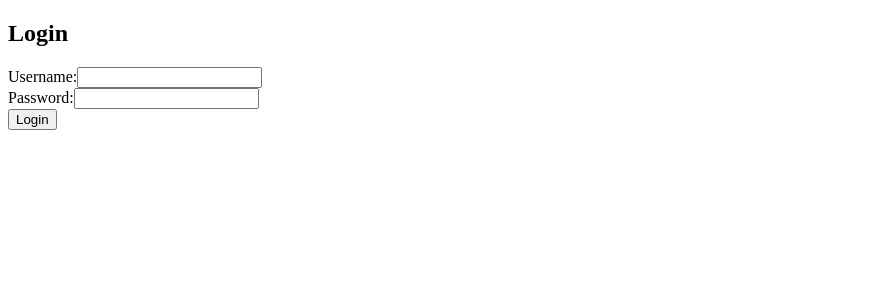
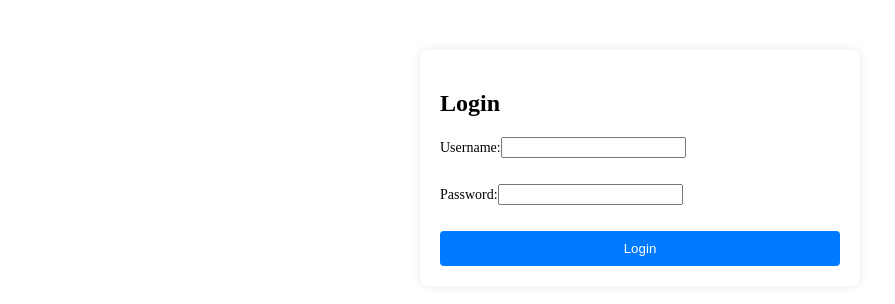
Before and after one commit to cbbartlett/react-social-media, a React (Vite) app in the folder client/: page /login in a window 1280 px wide. Shown: the top 304 px of the page, without its empty margins (0-895 px from the left). Built offline with nearby package versions, Linux system fonts and the light colour scheme.

Commit message:
added style for login/signup

```diff
--- a/client/src/App.css
+++ b/client/src/App.css
@@ -42,3 +42,48 @@
   text-align: center;
   list-style: none;
 }
+
+.LsContainer {
+  max-width: 400px;
+  margin: 50px auto;
+  background-color: #fff;
+  padding: 20px;
+  border-radius: 8px;
+  box-shadow: 0 0 10px rgba(0, 0, 0, 0.1);
+}
+
+.LSh2 {
+  font-size: 24px;
+  font-weight: bold;
+  margin-bottom: 20px;
+}
+
+.LsForm {
+  display: flex;
+  flex-direction: column;
+}
+
+.LsLabel {
+  font-size: 14px;
+  margin-bottom: 8px;
+}
+
+.LsInput {
+  padding: 10px;
+  margin-bottom: 16px;
+  border: 1px solid #ccc;
+  border-radius: 4px;
+}
+
+.LsButton {
+  padding: 10px;
+  background-color: #007bff;
+  color: #fff;
+  border: none;
+  border-radius: 4px;
+  cursor: pointer;
+}
+
+.LsButton:hover {
+  background-color: #0056b3;
+}
--- a/client/src/pages/Login.jsx
+++ b/client/src/pages/Login.jsx
@@ -1,6 +1,8 @@
+// Login.jsx
 import React, { useState } from 'react';
 import { useMutation } from '@apollo/client';
 import { gql } from '@apollo/client';
+import '../App.css'; // Import the shared CSS file
 
 const LOGIN_MUTATION = gql`
   mutation Login($username: String!, $password: String!) {
@@ -29,20 +31,20 @@ const Login = () => {
   };
 
   return (
-    <div>
-      <h2>Login</h2>
-      <form>
-        <label>
+    <div className="LsContainer">
+      <h2 className='LSh2'>Login</h2>
+      <form className='LsForm'>
+        <label className='LsLabel'>
           Username:
           <input type="text" value={username} onChange={(e) => setUsername(e.target.value)} />
         </label>
         <br />
-        <label>
+        <label className='LsLabel'>
           Password:
           <input type="password" value={password} onChange={(e) => setPassword(e.target.value)} />
         </label>
         <br />
-        <button type="button" onClick={handleLogin}>
+        <button className='LsButton' type="button" onClick={handleLogin}>
           Login
         </button>
       </form>
--- a/client/src/pages/Signup.jsx
+++ b/client/src/pages/Signup.jsx
@@ -1,6 +1,8 @@
+// Signup.jsx
 import React, { useState } from 'react';
 import { useMutation } from '@apollo/client';
 import { gql } from '@apollo/client';
+import '../App.css'; // Import the shared CSS file
 
 const SIGNUP_MUTATION = gql`
   mutation Signup($username: String!, $password: String!) {
@@ -28,20 +30,20 @@ const Signup = () => {
   };
 
   return (
-    <div>
-      <h2>Signup</h2>
-      <form>
-        <label>
+    <div className="LsContainer">
+      <h2 className='LsH2'>Signup</h2>
+      <form className='LsForm'>
+        <label className='LsLable'>
           Username:
           <input type="text" value={username} onChange={(e) => setUsername(e.target.value)} />
         </label>
         <br />
-        <label>
+        <label className='LsLable'>
           Password:
           <input type="password" value={password} onChange={(e) => setPassword(e.target.value)} />
         </label>
         <br />
-        <button type="button" onClick={handleSignup}>
+        <button className='LsButton' type="button" onClick={handleSignup}>
           Signup
         </button>
       </form>
```
